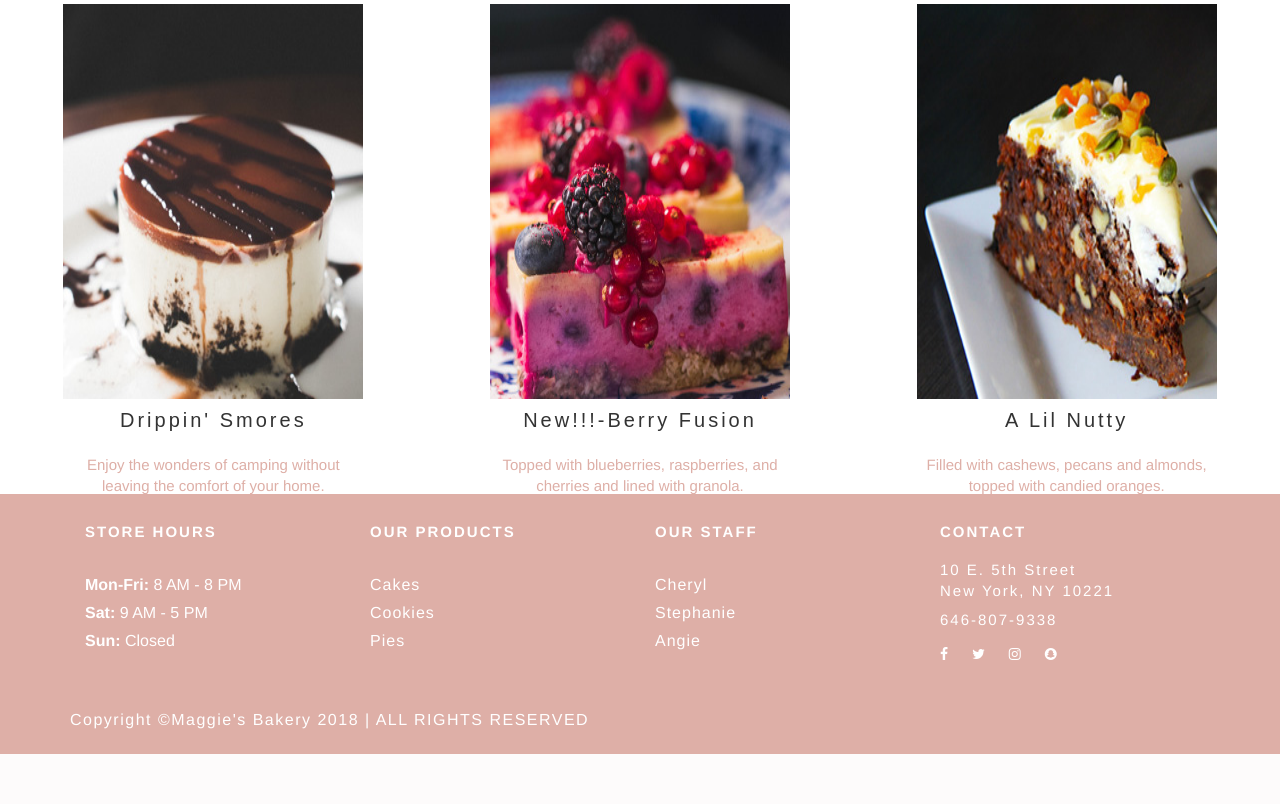
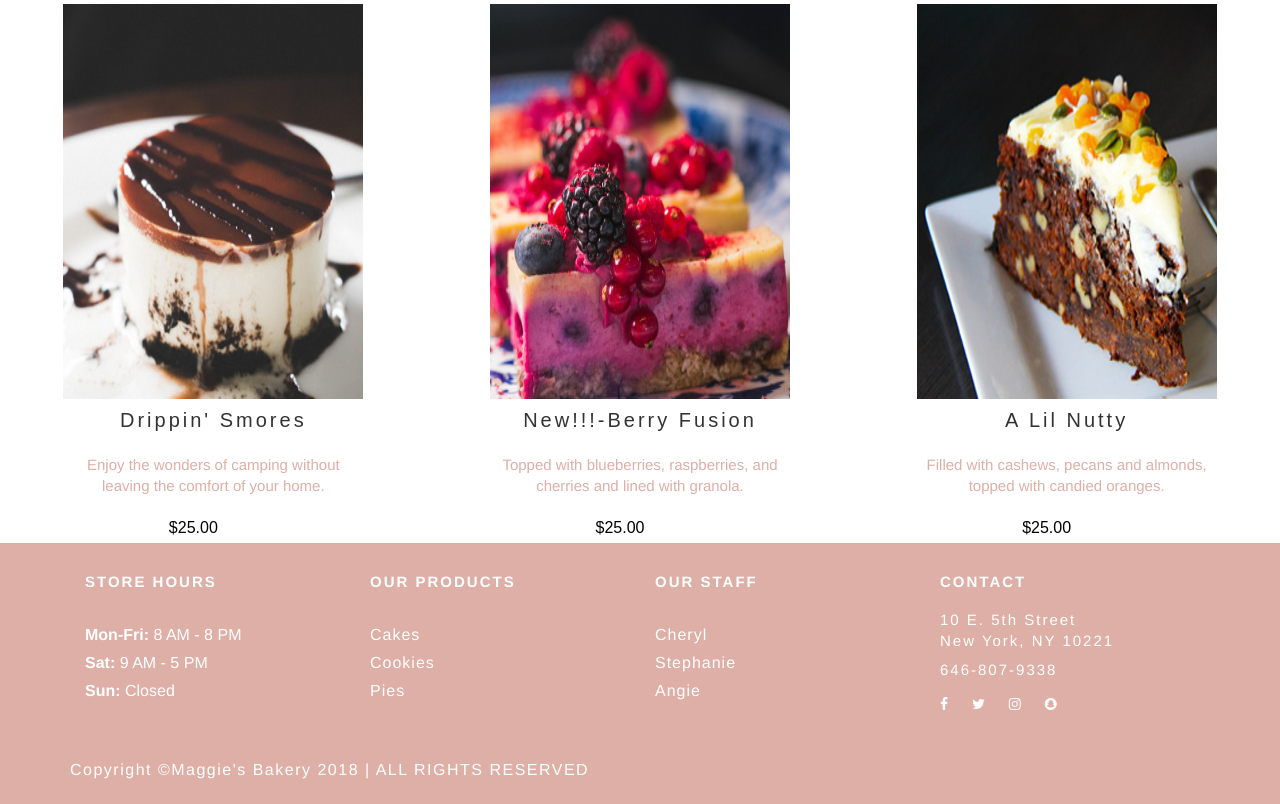
Before and after one commit to mfranl95/MaggiesBakery, a PHP site: page /cakes.html in a window 1280 px wide. Shown: the part 1631-2435 px from the top of the page. Before the commit the page ends 2385 px from the top, so only its background shows below. Run offline with PHP 8.4, Linux system fonts and the light colour scheme; some libraries are stand-ins or nearby versions; some web fonts are replaced.

Commit message:
Update main.css

```diff
--- a/css/main.css
+++ b/css/main.css
@@ -550,7 +550,7 @@
 	width: 100%;
 	clear: both;
 	position: relative;
-	bottom: -10px;
+	top:60px;
 }
 
 footer, .footer-info{
```
